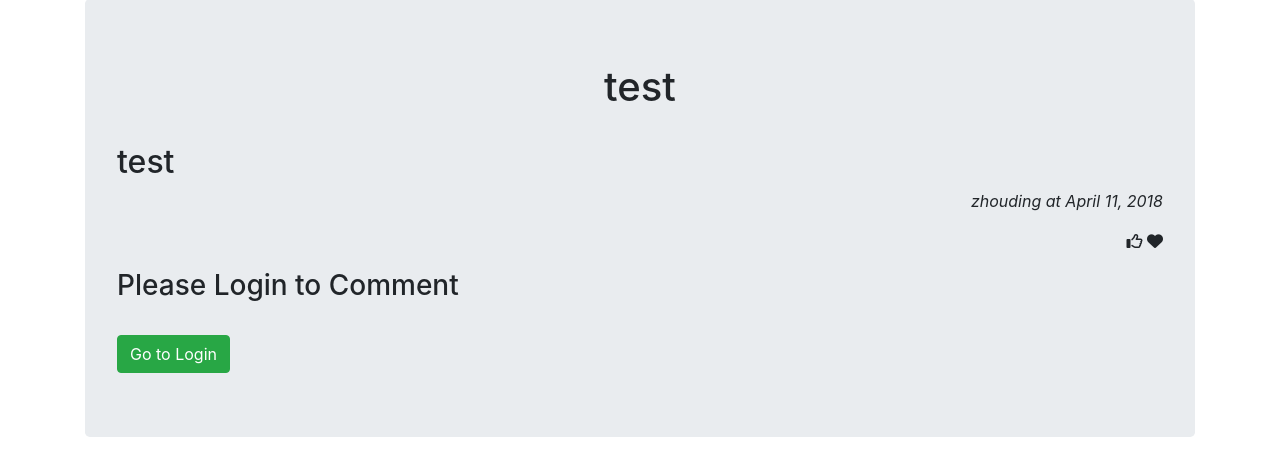
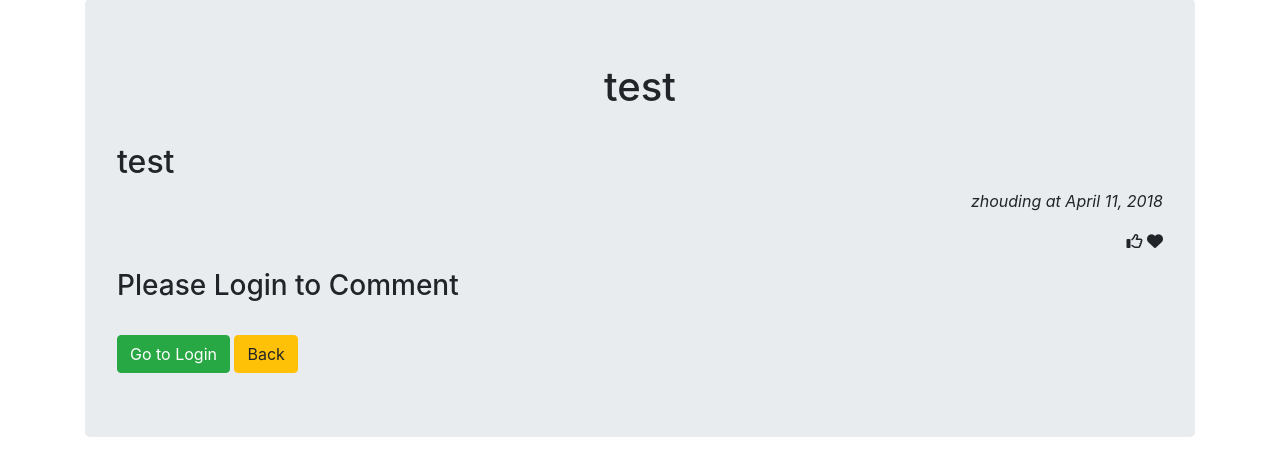
Before and after one commit to codoge1/Django_Proj, a Django app: page /1/ in a window 1280 px wide. Shown: the part 57-533 px from the top of the page. Run offline with Django 3.2, Linux system fonts and the light colour scheme; data comes from the database, SQL or seed files in the repository; both versions use the stored data as it was after the commit; data that the repository does not hold is empty; some libraries are stand-ins or nearby versions.

```diff
--- a/95882_Proj/allfootball/app/forms.py
+++ b/95882_Proj/allfootball/app/forms.py
@@ -17,6 +17,7 @@ class UserInfoForm(forms.ModelForm):
 
 class TopicForm(forms.ModelForm):
     content = forms.CharField(widget=forms.Textarea)
+    tags = forms.CharField(label="Tags (Use single space to split several tags)", widget=forms.TextInput(attrs={'placeholder':'Tags'}))
     class Meta():
         model = Topic
         fields = ('title', 'content',)
--- a/95882_Proj/allfootball/templates/topic_detail.html
+++ b/95882_Proj/allfootball/templates/topic_detail.html
@@ -22,11 +22,14 @@
             <input type="text" class="form-control"  name="comment" placeholder="Leave your comment here..." required/></br>
             <input type="hidden" name="topic_id" value={{ topic.id }} />
             <button type="submit" class="btn btn-success">Comment</button>
+            <a href="{% url 'app:topics' %}"><button type="button" class="btn btn-warning">Back</button></a>
         </div>
         </form>
         {% else %}
         <h3>Please Login to Comment</h3></br>
         <a href="{% url "app:user_login" %}"><button type="button" class="btn btn-success">Go to Login</button></a>
+        <a href="{% url 'app:topics' %}"><button type="button" class="btn btn-warning">Back</button></a>
         {% endif %}
+
     </div>
 {% endblock %}
```
Also changed, not shown: 95882_Proj/allfootball/db.sqlite3.
